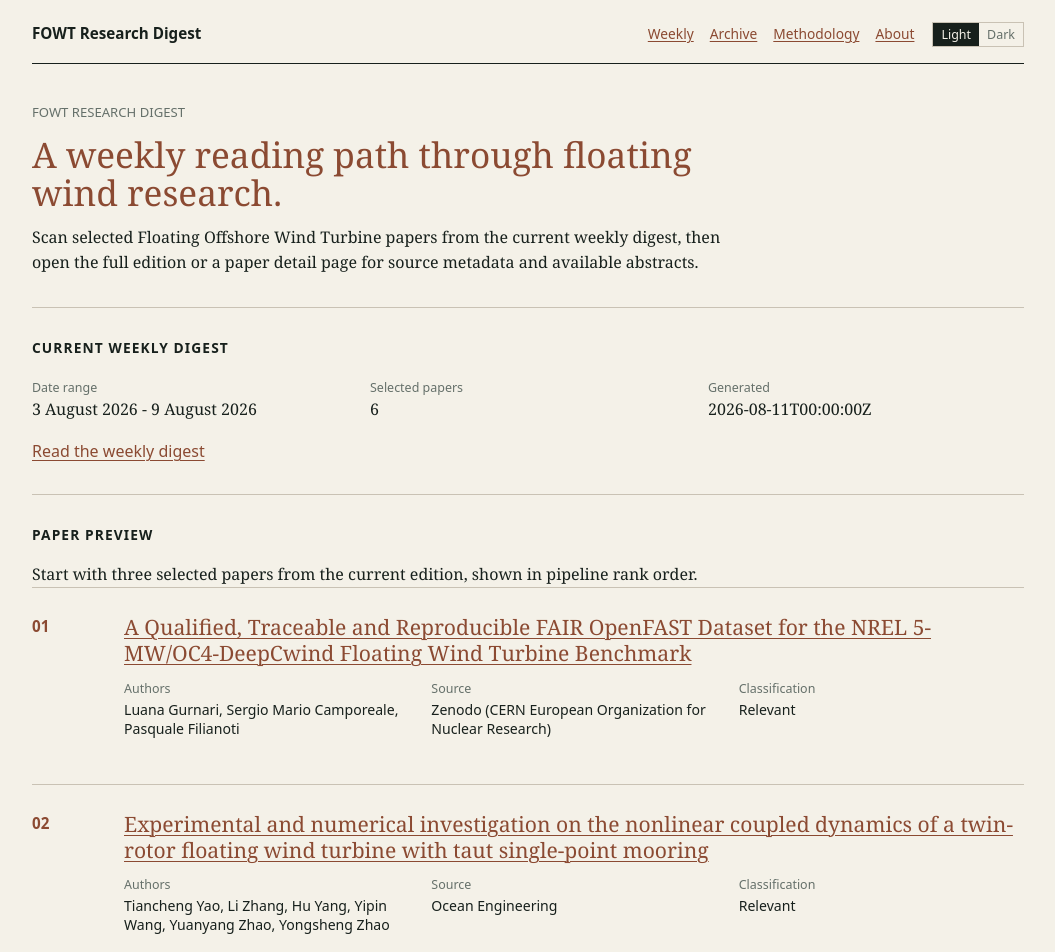
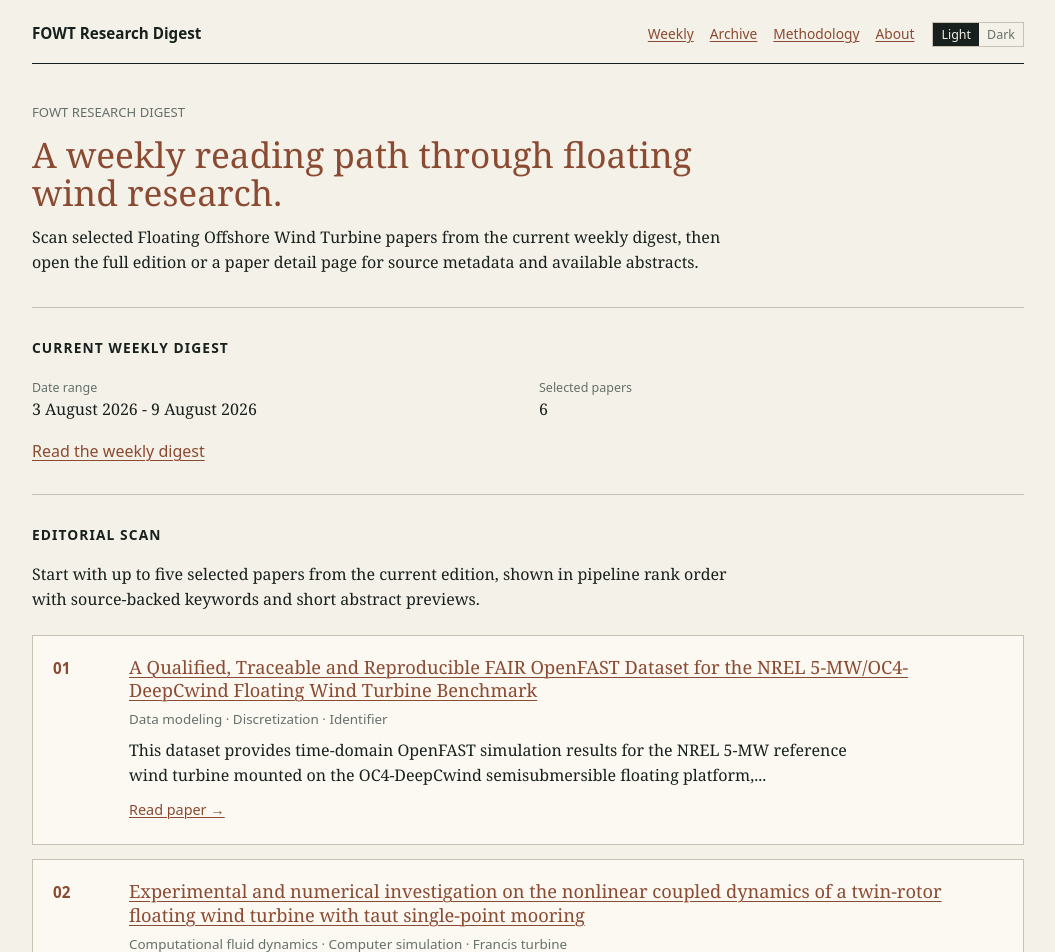
Before and after one commit to yangzhouore/fowt-digest, a Next.js app in the folder web/: page / in a window 1280 px wide. Shown: the top 952 px of the page, without its empty margins (112-1167 px from the left). Built offline with nearby package versions, Linux system fonts and the light colour scheme.

Commit message:
feat(web): simplify homepage paper previews

```diff
--- a/web/app/globals.css
+++ b/web/app/globals.css
@@ -302,6 +302,65 @@ dd {
   padding: 26px 0 30px;
   border-top: 1px solid var(--border);
 }
+.homepage-paper-list {
+  display: grid;
+  gap: 14px;
+  margin: 22px 0 0;
+  padding-left: 0;
+  list-style: none;
+}
+
+.homepage-paper-list li {
+  margin: 0;
+}
+
+.homepage-paper-card {
+  min-width: 0;
+  display: grid;
+  grid-template-columns: 54px minmax(0, 1fr);
+  gap: 8px 22px;
+  padding: 20px 20px 22px;
+  border: 1px solid var(--border);
+  background: color-mix(in srgb, var(--paper) 72%, transparent);
+}
+
+.homepage-paper-card > :not(.paper-number) {
+  grid-column: 2;
+}
+
+.homepage-paper-card .paper-number {
+  grid-column: 1;
+  grid-row: 1 / span 4;
+}
+
+.homepage-paper-card h3 {
+  margin-bottom: 0;
+  font-size: 1.14rem;
+  line-height: 1.28;
+}
+
+.homepage-keywords,
+.homepage-paper-action {
+  font-family: ui-sans-serif, system-ui, sans-serif;
+}
+
+.homepage-keywords {
+  color: var(--muted);
+  font-size: 0.84rem;
+  line-height: 1.45;
+}
+
+.homepage-preview {
+  max-width: 720px;
+  color: var(--ink);
+  font-size: 1rem;
+  line-height: 1.55;
+}
+
+.homepage-paper-action {
+  margin-top: 4px;
+  font-size: 0.9rem;
+}
 
 .paper-list article {
   min-width: 0;
@@ -378,6 +437,11 @@ dd {
 
   .paper-list article {
     display: block;
+  }
+
+  .homepage-paper-card {
+    display: block;
+    padding: 18px 16px 20px;
   }
 
   .paper-number {
--- a/web/app/page.tsx
+++ b/web/app/page.tsx
@@ -10,7 +10,19 @@ export const metadata: Metadata = {
     "A weekly floating offshore wind turbine research digest built from deterministic pipeline output.",
 };
 
-const previewPapers = currentDigest.papers.slice(0, 3);
+const HOMEPAGE_PAPER_LIMIT = 5;
+const PREVIEW_CHARACTER_LIMIT = 170;
+const BROAD_TOPIC_TAGS = new Set([
+  "computer science",
+  "engineering",
+  "environmental science",
+  "geology",
+  "mathematics",
+  "mechanics",
+  "physics",
+]);
+
+const previewPapers = currentDigest.papers.slice(0, HOMEPAGE_PAPER_LIMIT);
 
 export default function Home() {
   return (
@@ -38,10 +50,6 @@ export default function Home() {
             <dt>Selected papers</dt>
             <dd>{currentDigest.selectedPaperCount}</dd>
           </div>
-          <div>
-            <dt>Generated</dt>
-            <dd>{currentDigest.generatedAt}</dd>
-          </div>
         </dl>
         <p className="text-link-row">
           <Link href={`/weekly/${currentDigest.slug}`}>Read the weekly digest</Link>
@@ -49,38 +57,40 @@ export default function Home() {
       </section>
 
       <section id="weekly" aria-labelledby="papers-heading">
-        <h2 id="papers-heading">Paper preview</h2>
+        <h2 id="papers-heading">Editorial scan</h2>
         <p>
-          Start with three selected papers from the current edition, shown in
-          pipeline rank order.
+          Start with up to five selected papers from the current edition, shown in
+          pipeline rank order with source-backed keywords and short abstract
+          previews.
         </p>
-        <ol className="paper-list">
-          {previewPapers.map((paper) => (
+        <ol className="homepage-paper-list">
+          {previewPapers.map((paper) => {
+            const keywords = homepageKeywords(paper.topicTags);
+
+            return (
               <li key={paper.id}>
-              <article>
+                <article className="homepage-paper-card">
                   <p className="paper-number">
                     {String(paper.number).padStart(2, "0")}
                   </p>
                   <h3>
                     <Link href={`/papers/${paper.slug}`}>{paper.title}</Link>
                   </h3>
-                <dl className="paper-meta">
-                  <div>
-                    <dt>Authors</dt>
-                    <dd>{paper.authors.join(", ") || "No authors listed"}</dd>
-                  </div>
-                  <div>
-                    <dt>Source</dt>
-                    <dd>{paper.publicationSource}</dd>
-                  </div>
-                  <div>
-                    <dt>Classification</dt>
-                    <dd>{paper.classification ?? "Not classified"}</dd>
-                  </div>
-                </dl>
+                  {keywords.length > 0 ? (
+                    <p className="homepage-keywords">{keywords.join(" · ")}</p>
+                  ) : (
+                    <p className="homepage-keywords">No concise source topic tags</p>
+                  )}
+                  <p className="homepage-preview">
+                    {homepagePreview(paper.abstract)}
+                  </p>
+                  <p className="homepage-paper-action">
+                    <Link href={`/papers/${paper.slug}`}>Read paper →</Link>
+                  </p>
                 </article>
               </li>
-          ))}
+            );
+          })}
         </ol>
         <p className="text-link-row">
           <Link href={`/weekly/${currentDigest.slug}`}>
@@ -102,3 +112,53 @@ export default function Home() {
     </main>
   );
 }
+
+// Keep source topic tags in pipeline order; omit broad/noisy taxonomy labels for Homepage scanning only.
+function homepageKeywords(topicTags: string[]): string[] {
+  const selected: string[] = [];
+  const seen = new Set<string>();
+
+  for (const tag of topicTags) {
+    const keyword = tag.trim();
+    const key = keyword.toLowerCase();
+
+    if (
+      !keyword ||
+      seen.has(key) ||
+      BROAD_TOPIC_TAGS.has(key) ||
+      keyword.includes("(") ||
+      keyword.length > 34
+    ) {
+      continue;
+    }
+
+    selected.push(keyword);
+    seen.add(key);
+
+    if (selected.length === 3) {
+      break;
+    }
+  }
+
+  return selected;
+}
+
+function homepagePreview(abstract: string | null): string {
+  if (!abstract) {
+    return "No abstract available from the source metadata.";
+  }
+
+  const normalised = abstract.replace(/\s+/g, " ").trim();
+  const firstSentence = normalised.match(/.*?[.!?](?:\s|$)/)?.[0]?.trim();
+  const sourceText = firstSentence || normalised;
+
+  if (sourceText.length <= PREVIEW_CHARACTER_LIMIT) {
+    return sourceText;
+  }
+
+  const shortened = sourceText.slice(0, PREVIEW_CHARACTER_LIMIT + 1);
+  const lastSpace = shortened.lastIndexOf(" ");
+  const cutAt = lastSpace > 120 ? lastSpace : PREVIEW_CHARACTER_LIMIT;
+
+  return `${sourceText.slice(0, cutAt).trim()}...`;
+}
```
Lines whose indentation alone changed are shown as unchanged.
